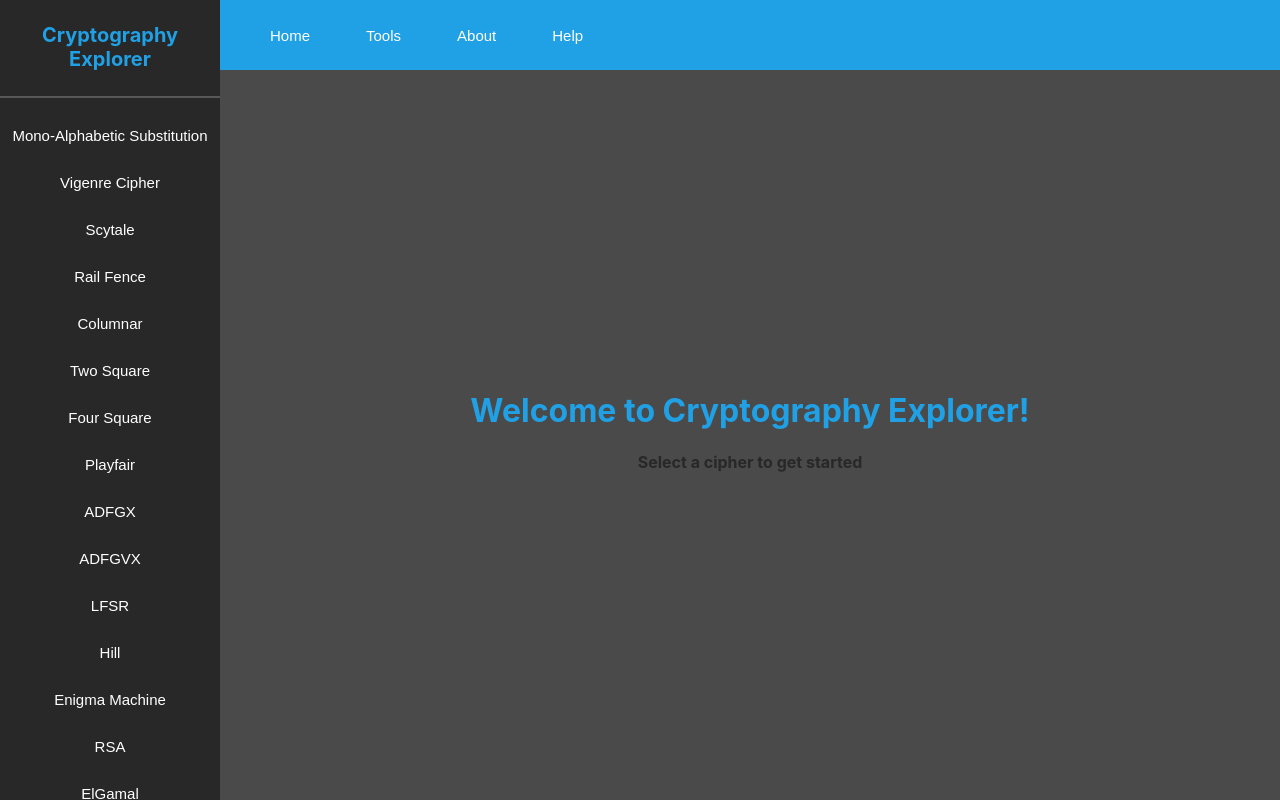
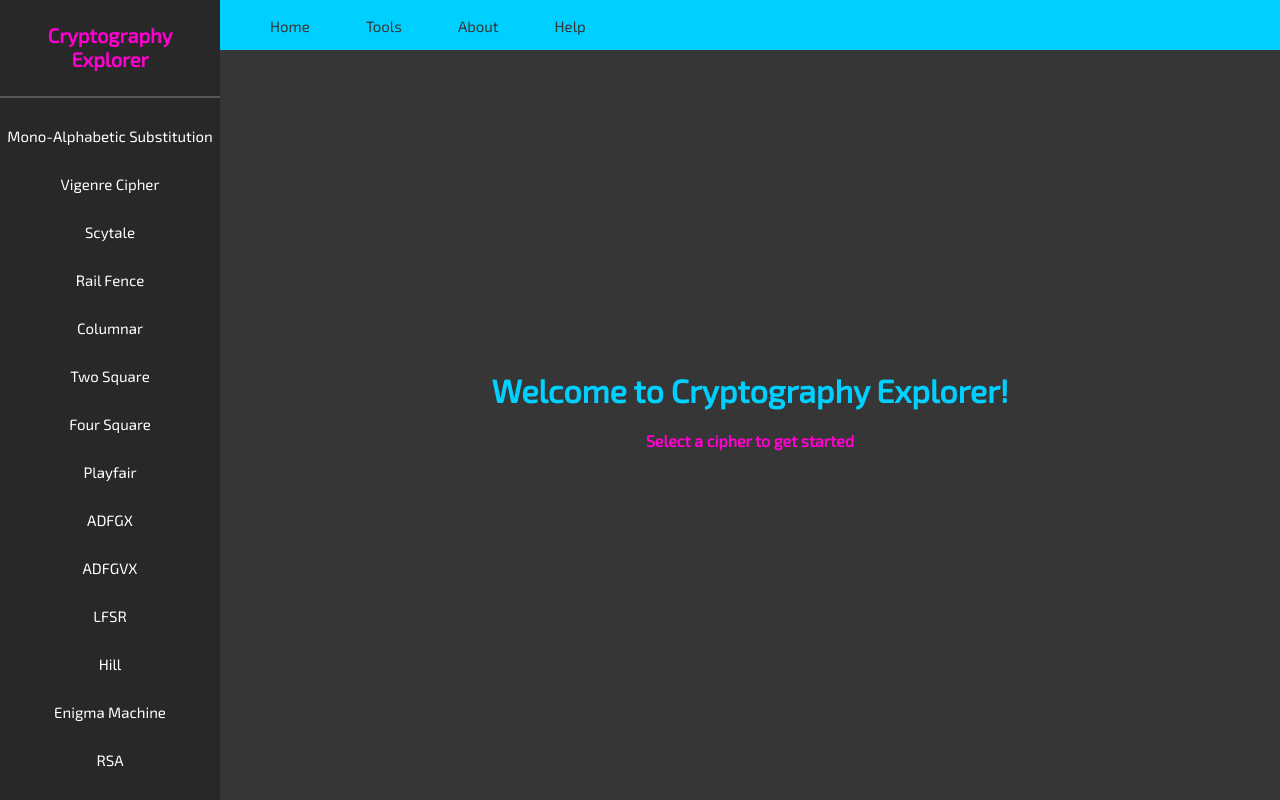
Before and after one commit to nickhudson4/Software-Engineering-Project, a React (Create React App) app in the folder main_app/: page / in a window 1280 px wide. Built offline with nearby package versions, Linux system fonts and the light colour scheme.

Commit message:
Changed color scheme. Added google font

```diff
--- a/main_app/src/Components/App.css
+++ b/main_app/src/Components/App.css
@@ -1,6 +1,6 @@
 
 body {
-  background-color: #4b4a4a;
+  background-color: #363636;
   padding: 0;
   margin: 0;
   /* width: 15%; */
--- a/main_app/src/Components/Body/Body.css
+++ b/main_app/src/Components/Body/Body.css
@@ -1,6 +1,10 @@
+
+@import url('https://fonts.googleapis.com/css?family=Exo+2|Josefin+Sans'); /* Google font */
+
 
 #sideMenu_div {
   background-color: #282828;
+  font-family: 'Exo 2', sans-serif;
   height: 100%; /* Full-height: remove this if you want "auto" height */
   width: 220px; /* Set the width of the sidebar */
   position: fixed; /* Fixed Sidebar (stay in place on scroll) */
@@ -14,7 +18,7 @@
 }
 
 #sideMenu_div h1 {
-  color: #20a0e5;
+  color: #FF00D0;
   font-size: 20px;
   text-align: center;
   padding: 10px 0px 25px 0px;
@@ -29,6 +33,7 @@
   padding-bottom: 15px;
   text-decoration: none;
   font-size: 15px;
+  font-family: 'Exo 2', sans-serif;
   color: white;
   display: block;
   /* border-style: solid; */
@@ -41,26 +46,28 @@
 
 /* When you mouse over the navigation links, change their color */
 #sideMenu_div button:hover {
-  color: #f1f1f1;
-  border-left: 2px solid white;
+  color: #00D0FF;
+  border-left: 2px solid #00D0FF;
   background-color: #383838;
+
 }
 
 #topMenu_div {
   padding-left: 220px;
-  background-color: #20a0e5;
+  background-color: #00D0FF;
   top: 0;
-  height: 70px;
+  height: 50px;
 }
 
 #topMenu_div button {
-  line-height: 70px;
+  line-height: 50px;
   padding-left: 50px;
   text-decoration: none;
   font-size: 15px;
-  color: white;
+  color: #363636;
   display: inline-block;
   vertical-align: middle;
+  font-family: 'Exo 2', sans-serif;
 
   /* Remove all default button properties */
   text-decoration: none;
--- a/main_app/src/Components/Body/InnerBody/CipherArea/CipherArea.css
+++ b/main_app/src/Components/Body/InnerBody/CipherArea/CipherArea.css
@@ -12,6 +12,7 @@
 .inputOutput_textArea {
   background-color: #282828;
   border: 1px solid #20a0e5;
+  color: wheat;
 }
 
 #input_textArea_div {
--- a/main_app/src/Components/Body/InnerBody/InnerBody.css
+++ b/main_app/src/Components/Body/InnerBody/InnerBody.css
@@ -1,18 +1,21 @@
+@import url('https://fonts.googleapis.com/css?family=Exo+2|Josefin+Sans'); /* Google font */
 
 #homeArea_div {
     padding-top: 300px;
 }
 
 #homeArea_h1 {
-    color: #20a0e5;
+    color: #00D0FF;
     padding-left: 220px;
     text-align: center;
+    font-family: 'Exo 2', sans-serif;
 }
 
 #homeArea_h4 {
-    color: #282828;
+    color: #FF00D0;
     padding-left: 220px;
     text-align: center;
+    font-family: 'Exo 2', sans-serif;
 }
 
 #aboutArea_div {
```
